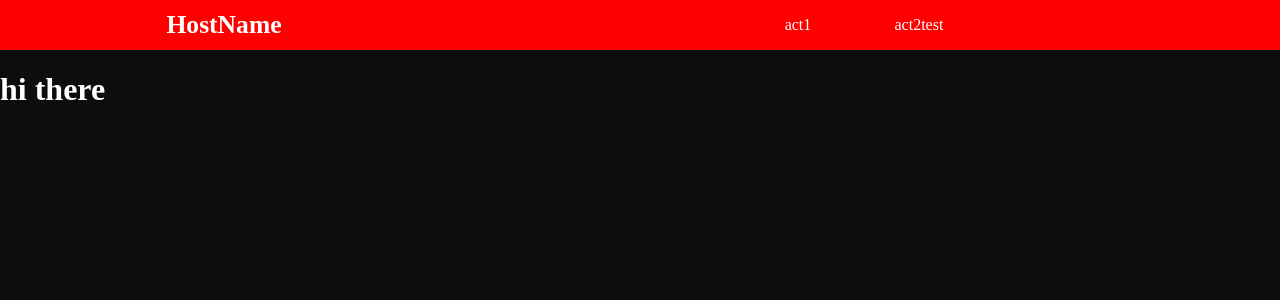
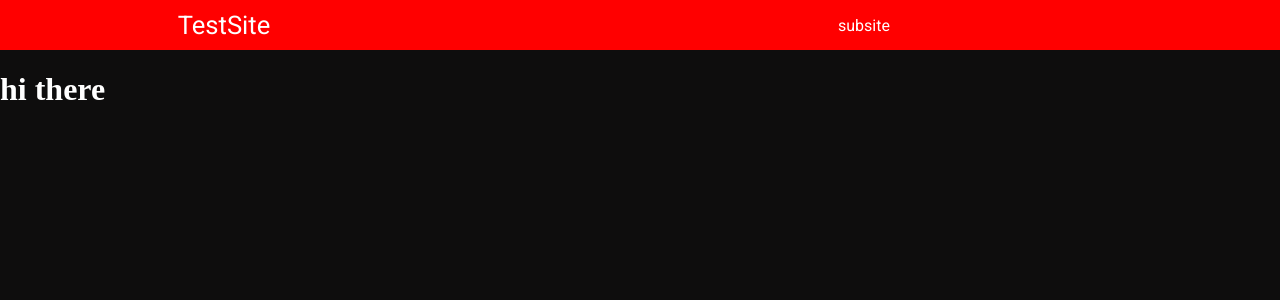
Before and after one commit to onadakoa/KrisInc, a Next.js app: page / in a window 1280 px wide. Shown: the top 300 px of the page. Built offline with nearby package versions, Linux system fonts and the light colour scheme.

Commit message:
NavBar css separet

```diff
--- /dev/null
+++ b/src/components/NavBar.module.css
@@ -0,0 +1,33 @@
+.NavBar {
+    background-color: red;
+    width: 100vw;
+    height: 50px;
+
+    display: grid;
+    grid-template-columns: 35% auto;
+    /* align-items: center;
+    justify-items: center; */
+}
+
+.NavBar {
+    font-weight: 900;
+    font-size: 1.6rem;
+}
+
+.NavBar div {
+    align-self: center;
+    justify-self: center;
+}
+
+.NavBar .SubSites {
+    font-weight: 300;
+    font-size: 1rem;
+
+    width: 100%;
+
+    display: flex;
+    flex-direction: row;
+    justify-content: center;
+    gap: 10%;
+
+}
--- a/src/components/NavBar.tsx
+++ b/src/components/NavBar.tsx
@@ -1,15 +1,32 @@
+import { Roboto } from "next/font/google";
+const roboto = Roboto({ subsets: ["latin"], weight: "400" })
 
+import styles from "./NavBar.module.css"
 
-export default function NavBar() {
+interface subsite {
+  name: string;
+  href: string;
+}
 
+interface props {
+  HostName: string
+  SubSites?: subsite[]
+}
 
-    return (
-        <div className='NavBar'>
-      <div>HostName</div>
-      <div className='SubSites'>
-        <div>act1</div>
-        <div>act2test</div>
+export default function NavBar(props: props) {
+
+  return (
+    <div className={[styles.NavBar, roboto.className].join(" ")}>
+      <div>{props.HostName}</div>
+      <div className={styles.SubSites}>
+        {
+          props.SubSites?.map((site, i) => (
+            <div key={i}>
+              <a href={site.href}>{site.name}</a>
+            </div>
+          ))
+        }
       </div>
     </div>
-    )
+  )
 }
--- a/src/pages/_app.tsx
+++ b/src/pages/_app.tsx
@@ -5,8 +5,16 @@ import Link from "next/link"
 import NavBar from "../components/NavBar"
 
 export default function App({ Component, pageProps }: AppProps) {
+  const sites = [
+    {
+      href: "https://google.com/",
+      name: "subsite"
+    }
+  ]
+
+
   return <>
-    <NavBar />
+    <NavBar HostName='TestSite' SubSites={sites} />
 
     <Component {...pageProps} />
   </>
--- a/src/styles/globals.css
+++ b/src/styles/globals.css
@@ -4,35 +4,7 @@ body {
   color: white;
 }
 
-.NavBar{
-  background-color: red;
-  width: 100vw;
-  height: 50px;
-
-  display: grid;
-  grid-template-columns: 35% auto;
-  /* align-items: center;
-  justify-items: center; */
+a {
+  color: white;
+  text-decoration: none;
 }
-.NavBar  {
-  font-weight: 900;
-  font-size: 1.6rem;
-}
-
-.NavBar div {
-  align-self: center;
-  justify-self: center;
-}
-
-.NavBar .SubSites {
-  font-weight: 300;
-  font-size: 1rem;
-
-  width: 100%;
-
-  display: flex;
-  flex-direction: row;
-  justify-content: center;
-  gap: 10%;
-
-}
```
Also changed, not shown: src/pages/index.tsx (line endings or trailing spaces), 1 other file (tests, documents, lock files or other folders).
